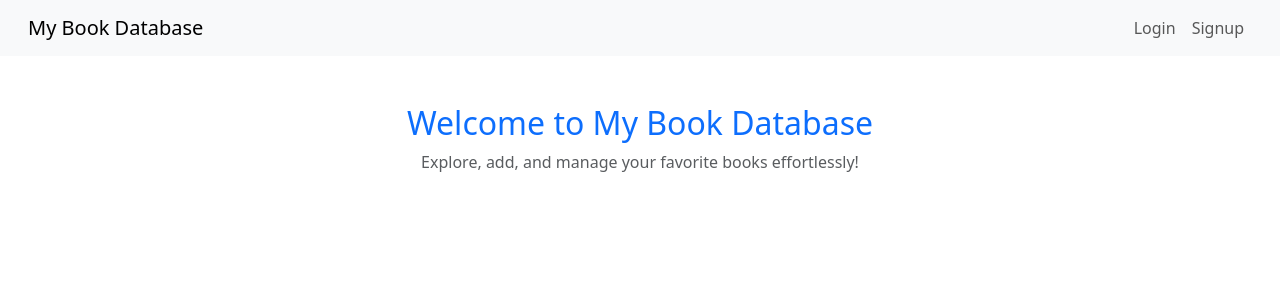
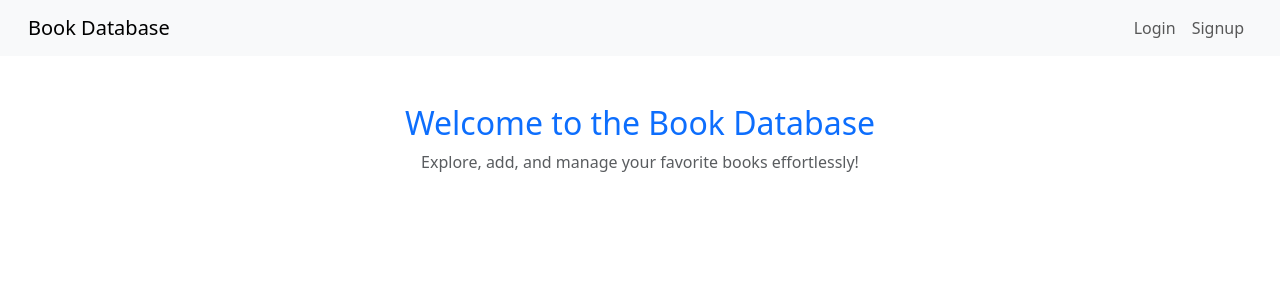
Before and after one commit to kironroy/book-database, a React (Create React App) app: page / in a window 1280 px wide. Shown: the top 300 px of the page. Built offline with nearby package versions, Linux system fonts and the light colour scheme; no server answers.

Commit message:
Titles
+ Titles
+ Bigger login button

```diff
--- a/src/App.js
+++ b/src/App.js
@@ -25,7 +25,7 @@ function App() {
       <nav className="navbar navbar-expand-lg navbar-light bg-light px-3">
         <div className="container-fluid">
           <a className="navbar-brand" href="/">
-            My Book Database
+            Book Database
           </a>
 
           {/* Toggle Button for Mobile */}
--- a/src/pages/Home.js
+++ b/src/pages/Home.js
@@ -3,7 +3,7 @@ import "bootstrap/dist/css/bootstrap.min.css"; // Import Bootstrap CSS
 function Home() {
   return (
     <div className="container text-center mt-5">
-      <h2 className="text-primary">Welcome to My Book Database</h2>
+      <h2 className="text-primary">Welcome to the Book Database</h2>
       <p className="text-muted">
         Explore, add, and manage your favorite books effortlessly!
       </p>
--- a/src/pages/Login.js
+++ b/src/pages/Login.js
@@ -23,7 +23,7 @@ function Login() {
 
   return (
     <div className="container text-center mt-5">
-      <h2 className="text-primary">Login to My Book Database</h2>
+      <h2 className="text-primary">Login</h2>
       {error && <p className="text-danger">{error}</p>}
       <form onSubmit={handleLogin} className="mt-3">
         <div className="mb-3">
@@ -46,7 +46,7 @@ function Login() {
             required
           />
         </div>
-        <button type="submit" className="btn btn-primary">
+        <button type="submit" className="btn btn-primary btn-lg btn-block">
           Login
         </button>
       </form>
```
